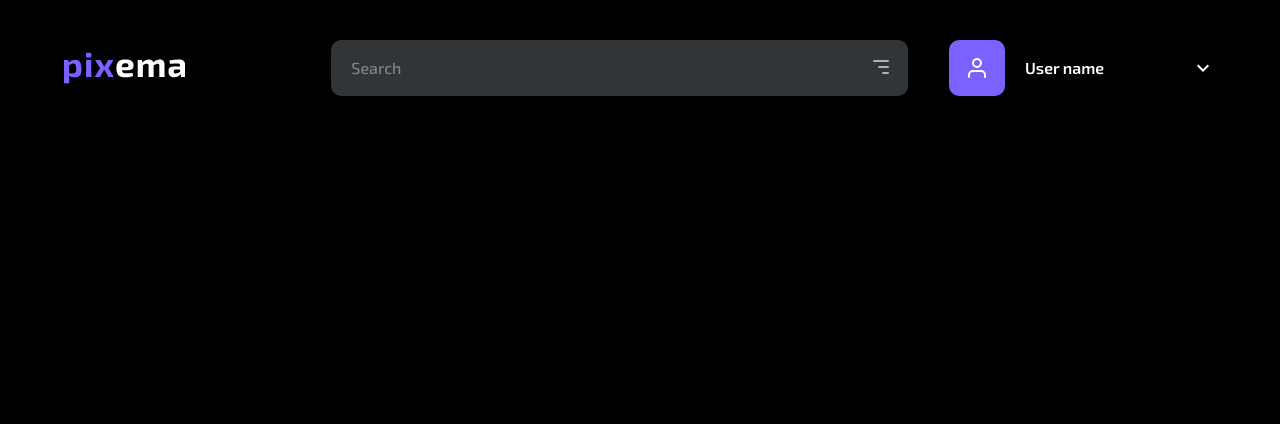
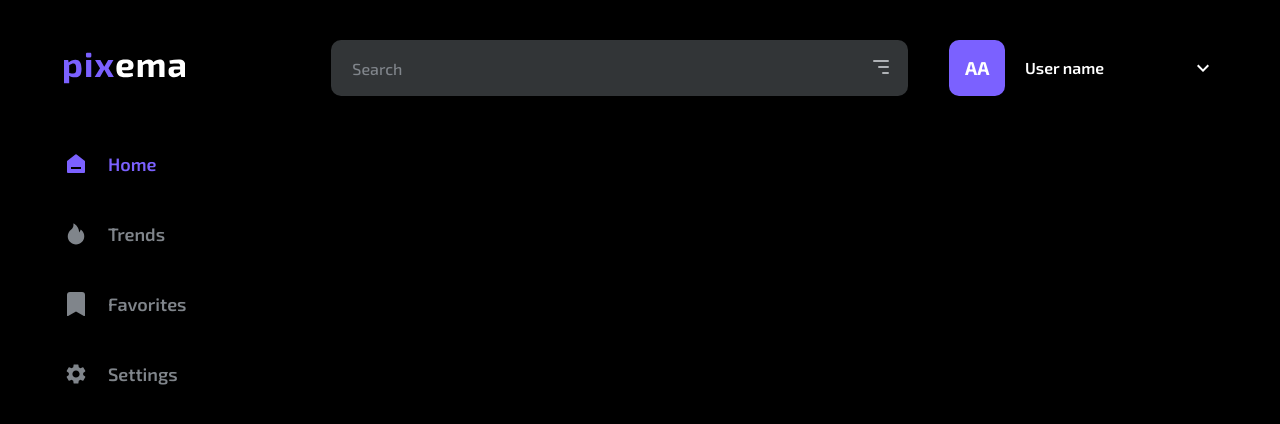
Before and after one commit to evgKireev/pixema, a React (Create React App) app: page / in a window 1280 px wide. Shown: the top 424 px of the page. Built offline with nearby package versions, Linux system fonts and the light colour scheme.

Commit message:
added categories

```diff
--- a/src/App.tsx
+++ b/src/App.tsx
@@ -1,3 +1,4 @@
+import Categories from './components/Categories';
 import Header from './components/Header';
 import User from './components/User';
 import './scss/app.scss';
@@ -6,6 +7,7 @@ const App = () => {
   return (
     <div className="conatiner">
       <Header />
+      <Categories />
     </div>
   );
 };
--- /dev/null
+++ b/src/components/Categories/Categories.module.scss
@@ -0,0 +1,33 @@
+@import '../../scss/vars';
+
+.item {
+  color: $grey;
+  display: flex;
+  gap: 20px;
+  margin-bottom: 40px;
+  transition: all 0.5s;
+  &:last-child {
+    margin-bottom: 0;
+  }
+  &:hover {
+    color: $acsentLite;
+    transition: all 0.5s;
+  }
+}
+.li {
+  cursor: pointer;
+  font-weight: 600;
+  font-size: 18px;
+  line-height: 24px;
+}
+
+.icon {
+  svg {
+    width: 24px;
+    height: 24px;
+  }
+}
+
+.active {
+  color: $acsent;
+}
--- /dev/null
+++ b/src/components/Categories/index.tsx
@@ -0,0 +1,40 @@
+import styles from './Categories.module.scss';
+import { RiHome6Fill } from 'react-icons/ri';
+import { AiFillFire } from 'react-icons/ai';
+import { BsFillBookmarkFill } from 'react-icons/bs';
+import { MdSettings } from 'react-icons/md';
+import { useState } from 'react';
+import classNames from 'classnames';
+const Categories = () => {
+  const [valueCategories, setValueCategories] = useState(0);
+  const categories = [
+    { name: 'Home', icon: <RiHome6Fill /> },
+    { name: 'Trends', icon: <AiFillFire /> },
+    { name: 'Favorites', icon: <BsFillBookmarkFill /> },
+    { name: 'Settings', icon: <MdSettings /> },
+  ];
+  return (
+    <>
+      <ul>
+        {categories.map((item, index) => (
+          <div
+            className={classNames(styles.item, {
+              [styles.active]: valueCategories === index,
+            })}
+            key={index}
+            onClick={() => setValueCategories(index)}
+          >
+            <div className={styles.icon} key={index}>
+              {item.icon}
+            </div>
+            <li className={styles.li} key={item.name}>
+              {item.name}
+            </li>
+          </div>
+        ))}
+      </ul>
+    </>
+  );
+};
+
+export default Categories;
--- a/src/components/Search/Search.module.scss
+++ b/src/components/Search/Search.module.scss
@@ -7,10 +7,11 @@
 
 .input {
   width: 100%;
+  height: 56px;
   background-color: $bgLite;
   border-radius: 10px;
   padding: 16px 50px 16px 20px;
-  border: none;
+  border: 1px solid transparent;
   outline: none;
   font-weight: 500;
   &::placeholder {
--- a/src/components/User/index.tsx
+++ b/src/components/User/index.tsx
@@ -29,7 +29,11 @@ const User = () => {
     <div className={styles.wrapper}>
       <div className={styles.inner}>
         <div className={styles.card}>
-          <FiUser className={styles.svg} />
+          {registerUser ? (
+            <h3 style={{ color: 'white' }}>AA</h3>
+          ) : (
+            <FiUser className={styles.svg} />
+          )}
         </div>
         <div className={styles.user}>
           {registerUser ? 'User name' : 'Sign in'}
--- a/src/scss/_vars.scss
+++ b/src/scss/_vars.scss
@@ -2,4 +2,5 @@ $bg: #000000;
 $bgLite: #323537;
 $grey: #80858b;
 $acsent: #7b61ff;
+$acsentLite: #917cff;
 $disabled: #afb2b6;
```
